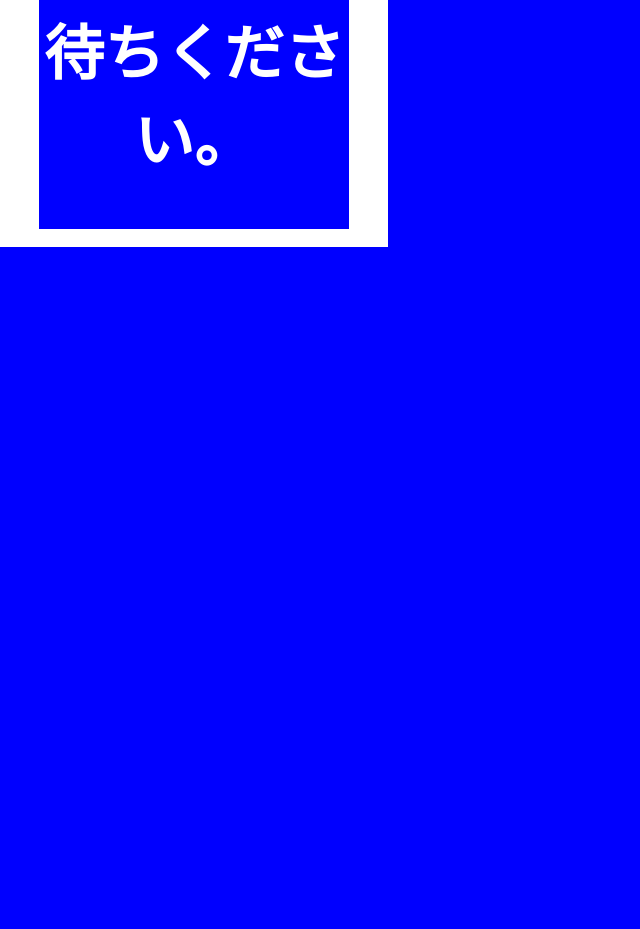
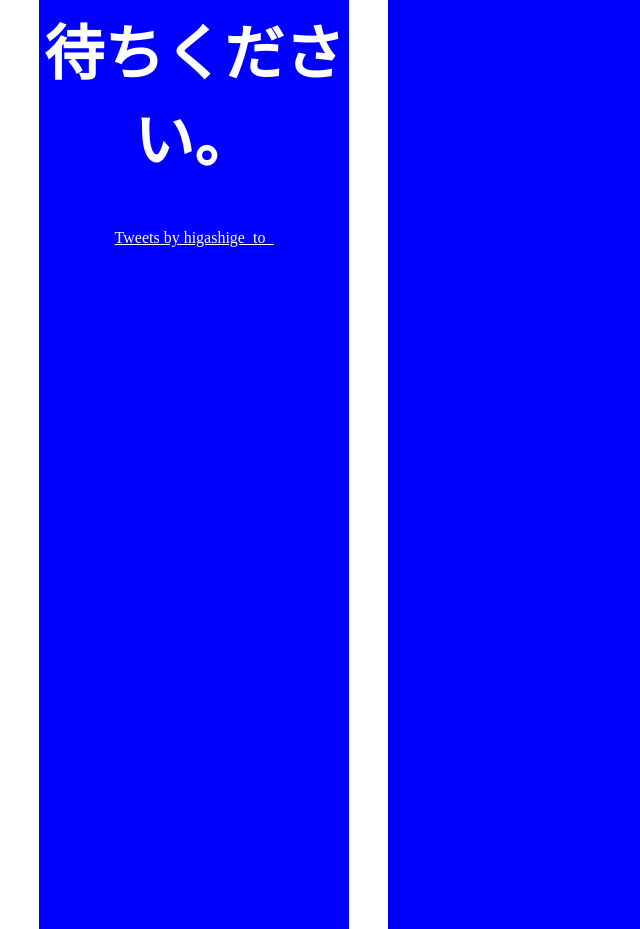
Before and after one commit to higa-shigeto/project, a PHP site: page /media/index.html in a window 768 px wide. Shown: the part 909-1838 px from the top of the page, without its empty margins (0-640 px from the left). Before the commit the page ends 1156 px from the top, so only its background shows below. Run offline with PHP 8.4, Linux system fonts and the light colour scheme; some libraries are stand-ins or nearby versions.

Commit message:
add_twitter

```diff
--- a/media/css/top.css
+++ b/media/css/top.css
@@ -175,6 +175,20 @@ iframe{
   align-items: center;
   font-size: 100px;
 }
+.twitter-emb{
+  position: static;
+  visibility: visible;
+  display: inline-block;
+  width: 80vh;
+  height: 700px;
+  padding: 0px;
+  border: none;
+  max-width: 100%;
+  min-width: 180px;
+  margin-top: 50px;
+  margin-bottom: 0px;
+  min-height: 200px;
+}
 .sav{
   background-color: #fff;
   width: 10%;
@@ -279,4 +293,18 @@ body{
 a:link,a:visited,a:hover,a:active{
   color: #fff;
 }
+.twitter-emb{
+  position: static;
+  visibility: visible;
+  display: inline-block;
+  width: 40vh;
+  height: 700px;
+  padding: 0px;
+  border: none;
+  max-width: 100%;
+  min-width: 180px;
+  margin-top: 50px;
+  margin-bottom: 0px;
+  min-height: 100px;
 }
+}
--- a/media/index.html
+++ b/media/index.html
@@ -91,8 +91,8 @@
     </div>
     <div style="text-align: center; margin-top: 20px;">
       <p class="text__color"><strong>しばらくお待ちください。</strong></p>
-    <div class="center" style="margin-top: 50px; background-color: #fff;">
-      <a class="twitter-timeline" href="https://twitter.com/higashige_to_?ref_src=twsrc%5Etfw">Tweets by higashige_to_</a> <script async src="https://platform.twitter.com/widgets.js" charset="utf-8"></script>
+    <div class="center twitter-emb" deta-widget-id="profile:higashige_to_">
+      <a class="twitter-timeline" href="https://twitter.com/higashige_to_?ref_src=twsrc%5Etfw">Tweets by higashige_to_</a><script async src="https://platform.twitter.com/widgets.js" charset="utf-8"></script>
     </div>
     </div>
     <!-- <div class="slidBottun">
```
